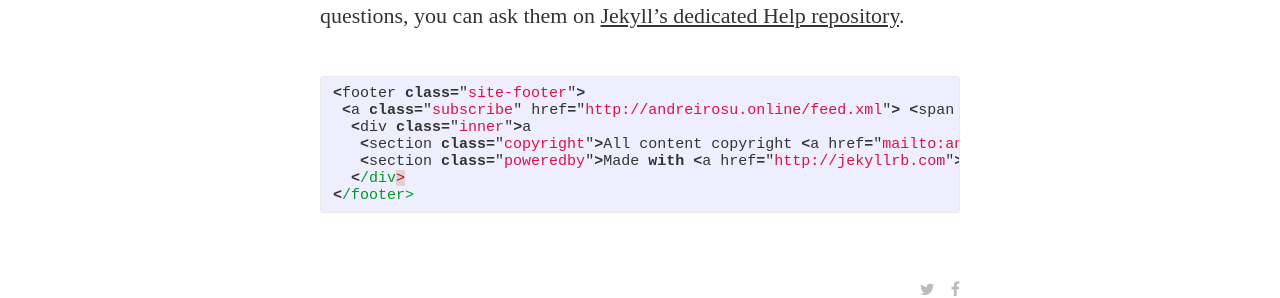
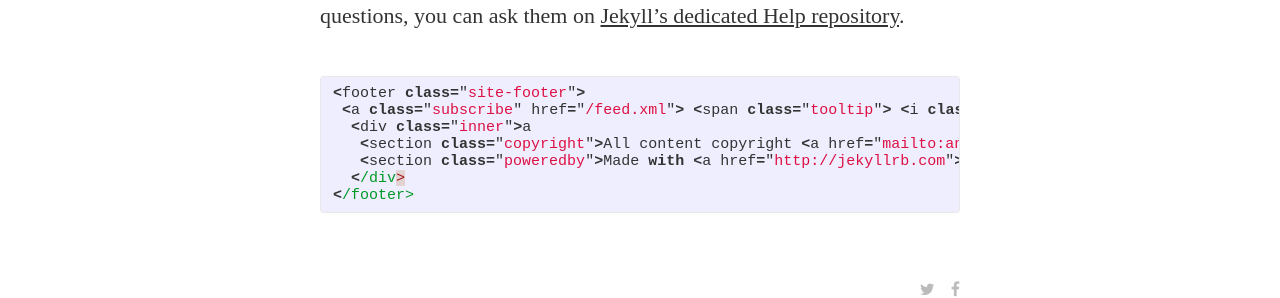
Before and after one commit to andirosu/andreirosu.online, a Jekyll site: the page built from _posts/2014-08-29-welcome-to-jekyll.markdown, in a window 1280 px wide and 900 px high, scrolled down 1414 px. Shown: the part 158-456 px from the top of the window. Built offline with Jekyll 4.4.1, drawn with Linux system fonts in a browser that asks for light colours; nearby versions of some CDN libraries; some web fonts are replaced; part of the change alters nothing that is shown.

```diff
--- a/_config.yml
+++ b/_config.yml
@@ -23,14 +23,14 @@ author_image: "/assets/images/author.jpg"
 paginate:	5
 
 url: "http://andreirosu.online" # the base hostname & protocol for your site
-baseurl: "http://andreirosu.online"
+baseurl: ""
 #used to display twitter cards
 twitter_handle: '@andi_rosu'
 
 #fill in disqus shortname to use disqus
 #disqus: disqus-shortname
 
-#google_analytics: UA-XXXXX-X
+google_analytics: UA-131861827-1
 
 # social icons and sharing options
 social:
```
Also changed, not shown: 5 other files.
